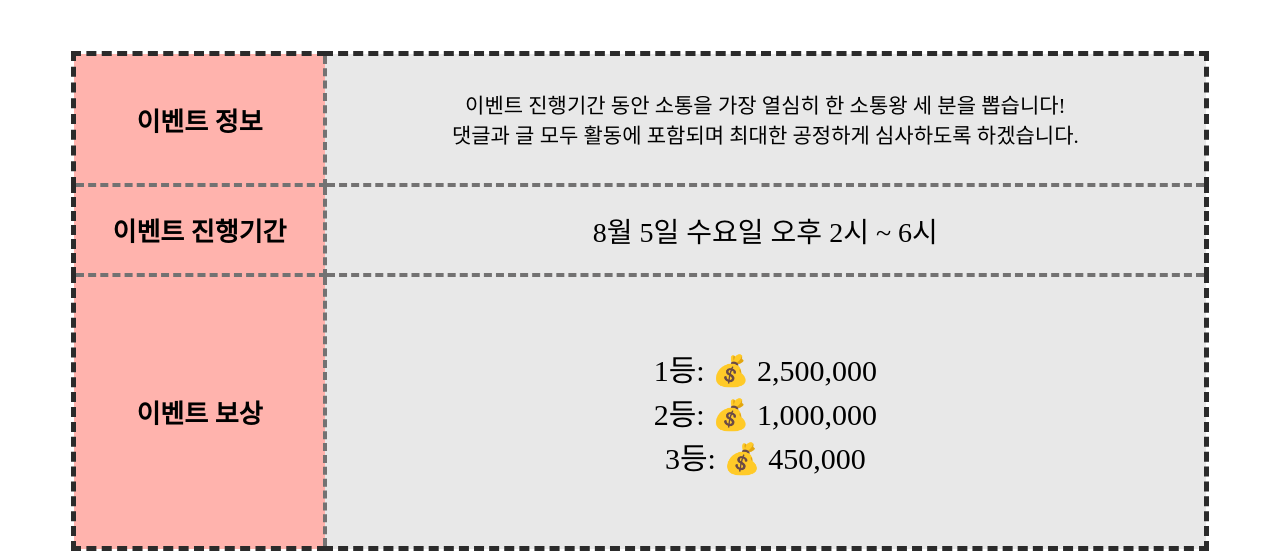
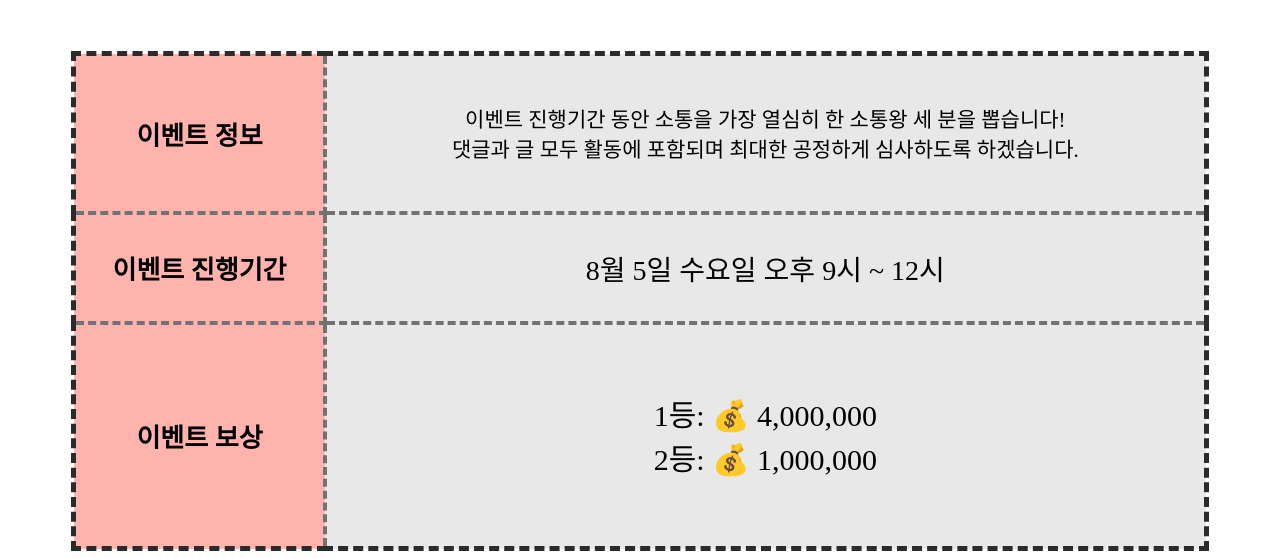
Before and after one commit to mozubot/html, a plain HTML site: page index.html in a window 1280 px wide. Shown: the part 603-1162 px from the top of the page. Drawn offline with Linux system fonts and the light colour scheme.

Commit message:
Update index.html

```diff
--- a/index.html
+++ b/index.html
@@ -50,7 +50,7 @@
             이벤트 진행기간
          </td>
           <td style = "background: #e8e8e8; font-size: 28px;">
-            8월 5일 수요일 오후 2시 ~ 6시
+            8월 5일 수요일 오후 9시 ~ 12시
          </td>
       </tr>
       <tr>
@@ -58,9 +58,8 @@
             이벤트 보상
          </td>
           <td style= "background: #e8e8e8; font-size: 30px;">
-            1등: 💰 2,500,000<br>
-            2등: 💰 1,000,000<br>
-            3등: 💰    450,000
+            1등: 💰 4,000,000<br>
+            2등: 💰 1,000,000
          </td>
       </tr>
    </table></div>
```
